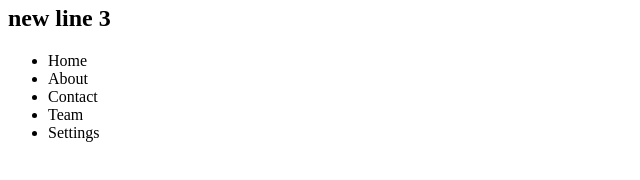
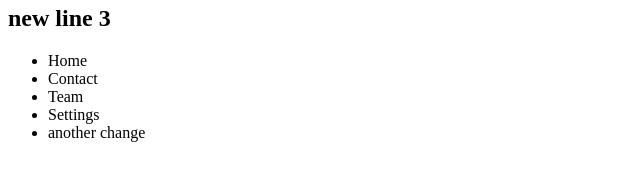
Before and after one commit to MMaciej0/git, a plain HTML site: page src/index.html in a window 1280 px wide. Shown: the part 122-302 px from the top of the page, without its empty margins (0-640 px from the left). Drawn offline with Linux system fonts and the light colour scheme.

Commit message:
gonna be another pull test

```diff
--- a/src/index.html
+++ b/src/index.html
@@ -12,10 +12,10 @@
     <nav>
       <ul>
         <li>Home</li>
-        <li>About</li>
         <li>Contact</li>
         <li>Team</li>
         <li>Settings</li>
+        <li>another change</li>
       </ul>
     </nav>
   </body>
```
